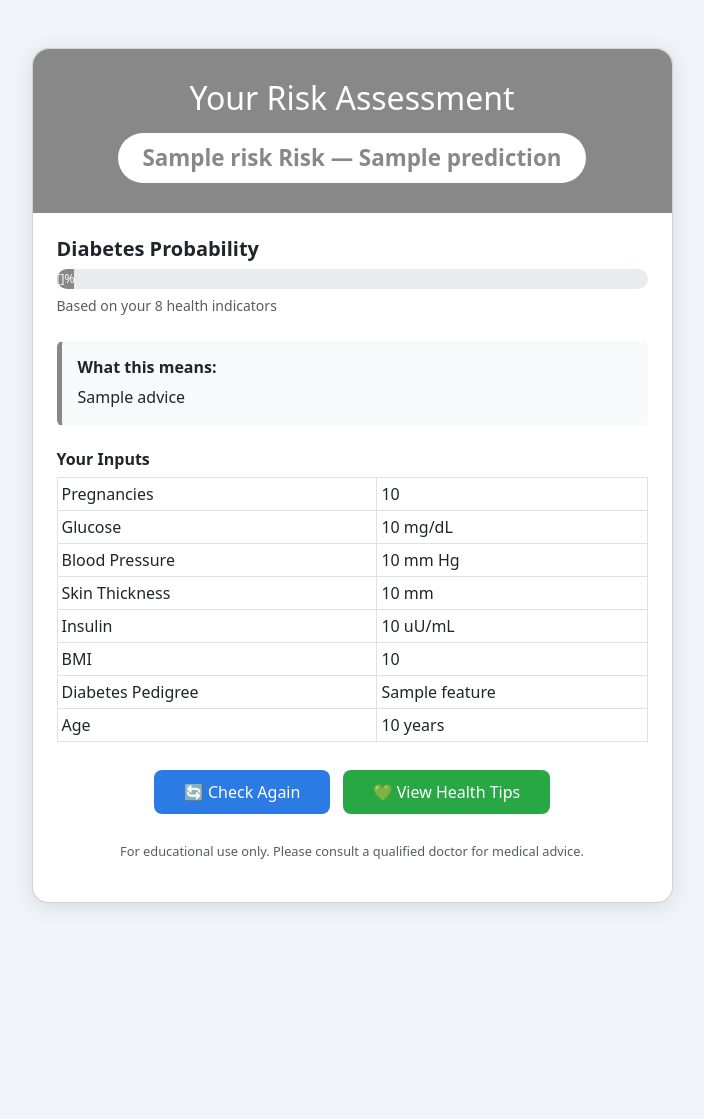
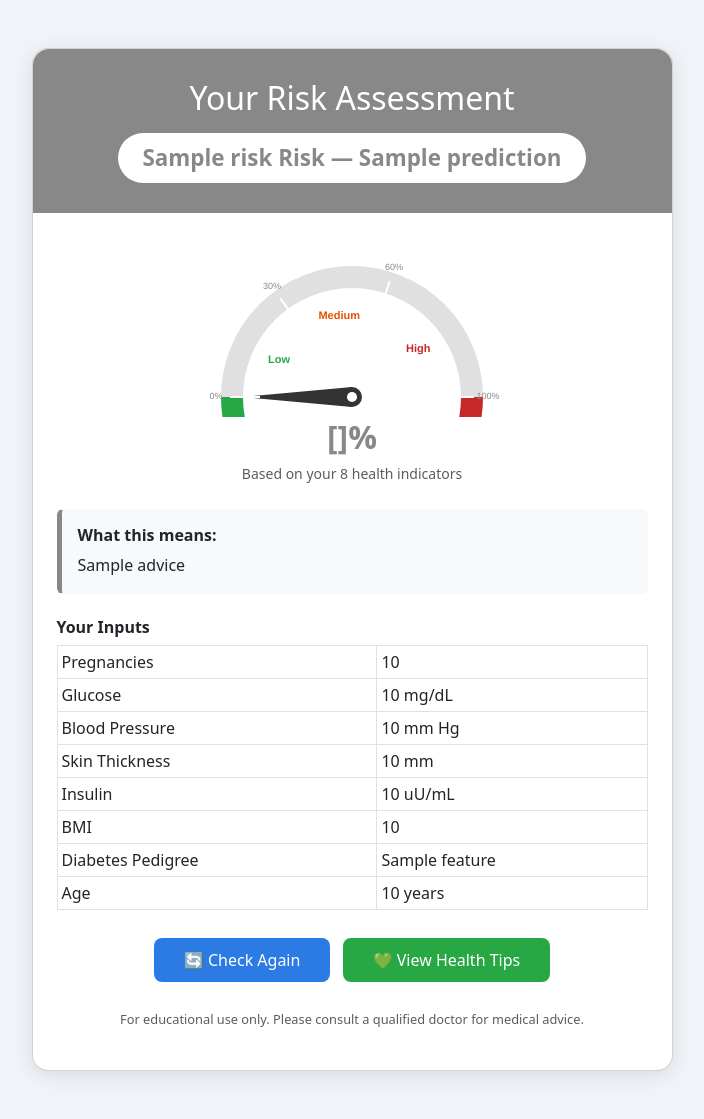
Before and after one commit to SRUSHTINRAO/diabetes-risk-app, a Flask app: template templates/result.html in a window 1280 px wide. Shown: the whole page, without its empty margins (288-992 px from the left). Before the commit the page ends 907 px from the top, so only its background shows below. Run offline with Flask 3, Linux system fonts and the light colour scheme; the template is opened without the code that fills it: most values are stand-ins (such as "Sample title", 1, 10 or a date in 2020); parts of the project's set-up code (start-up, migrations or seed data) failed here and were passed over.

Commit message:
Add risk meter gauge and fix decimal weight in BMI calculator

```diff
--- a/templates/index.html
+++ b/templates/index.html
@@ -53,7 +53,7 @@
                                 <div class="col-5">
                                     <label class="form-label" style="font-size:0.85rem;">Weight (kg)</label>
                                     <input type="number" id="weight_input" class="form-control"
-                                        placeholder="e.g. 70" min="20" max="300"
+                                        placeholder="e.g. 70.5" min="20" max="300" step="0.1"
                                         oninput="calculateBMI()">
                                 </div>
                                 <div class="col-2 d-flex align-items-end">
--- a/templates/result.html
+++ b/templates/result.html
@@ -49,15 +49,22 @@
 
                 <div class="card-body p-4">
 
-                    <!-- Probability Bar -->
-                    <h5 class="fw-bold">Diabetes Probability</h5>
-                    <div class="progress mb-1">
-                        <div class="progress-bar" role="progressbar"
-                             style="width: {{ probability }}%; background-color: {{ color }};">
-                            {{ probability }}%
+                    <!-- RISK METER GAUGE -->
+                    <div style="text-align:center; margin: 10px 0 0 0;">
+                        <canvas id="gaugeCanvas" width="300" height="170"
+                                style="max-width:100%;"></canvas>
+                        <div id="gaugeLabel" style="margin-top:-10px;">
+                            <span style="font-size:2rem; font-weight:800;
+                                         color:{{ color }};">
+                                {{ probability }}%
+                            </span>
+                            <br>
+                            <small class="text-muted">
+                                Based on your 8 health indicators
+                            </small>
                         </div>
                     </div>
-                    <small class="text-muted">Based on your 8 health indicators</small>
+                    <!-- END RISK METER GAUGE -->
 
                     <!-- Advice -->
                     <div class="alert mt-4" style="border-left: 5px solid {{ color }}; background: #f8f9fa;">
@@ -93,5 +100,131 @@
         </div>
     </div>
 </div>
+<script>
+// ── Configuration ────────────────────────────────────────
+const PROBABILITY = {{ probability }};   // 0 – 100
+const COLOR       = "{{ color }}";       // green / orange / red
+
+// ── Canvas setup ─────────────────────────────────────────
+const canvas = document.getElementById("gaugeCanvas");
+const ctx    = canvas.getContext("2d");
+const cx     = canvas.width  / 2;   // centre x
+const cy     = canvas.height - 20;  // centre y (near bottom)
+const R      = 120;                  // arc radius
+
+// ── Helpers ───────────────────────────────────────────────
+// Convert gauge percentage (0-100) to canvas angle
+// Gauge goes from 180° (left) to 0° (right) — a semicircle
+function pctToAngle(pct) {
+    return Math.PI - (pct / 100) * Math.PI;
+}
+
+function polarToXY(angle, radius) {
+    return {
+        x: cx + radius * Math.cos(angle),
+        y: cy - radius * Math.sin(angle)
+    };
+}
+
+// ── Draw background arc (grey track) ─────────────────────
+ctx.beginPath();
+ctx.arc(cx, cy, R, Math.PI, 0, false);
+ctx.lineWidth   = 22;
+ctx.strokeStyle = "#e0e0e0";
+ctx.lineCap     = "butt";
+ctx.stroke();
+
+// ── Draw coloured zone arcs ───────────────────────────────
+const zones = [
+    { from: 0,  to: 30,  color: "#28a745" },   // green
+    { from: 30, to: 60,  color: "#e65100" },   // orange
+    { from: 60, to: 100, color: "#c62828" },   // red
+];
+
+zones.forEach(z => {
+    const startAngle = pctToAngle(z.from);
+    const endAngle   = pctToAngle(z.to);
+    ctx.beginPath();
+    // arc goes clockwise from startAngle to endAngle
+    ctx.arc(cx, cy, R, startAngle, endAngle, true);
+    ctx.lineWidth   = 22;
+    ctx.strokeStyle = z.color;
+    ctx.stroke();
+});
+
+// ── Draw zone labels ──────────────────────────────────────
+const labels = [
+    { pct: 15,  text: "Low",    color: "#28a745" },
+    { pct: 45,  text: "Medium", color: "#e65100" },
+    { pct: 80,  text: "High",   color: "#c62828" },
+];
+
+labels.forEach(l => {
+    const angle = pctToAngle(l.pct);
+    const pos   = polarToXY(angle, R - 38);
+    ctx.fillStyle  = l.color;
+    ctx.font       = "bold 11px Helvetica, Arial";
+    ctx.textAlign  = "center";
+    ctx.textBaseline = "middle";
+    ctx.fillText(l.text, pos.x, pos.y);
+});
+
+// ── Draw needle ───────────────────────────────────────────
+const needleAngle = pctToAngle(PROBABILITY);
+const needleTip   = polarToXY(needleAngle, R - 10);
+const needleLeft  = polarToXY(needleAngle + Math.PI / 2, 10);
+const needleRight = polarToXY(needleAngle - Math.PI / 2, 10);
+
+ctx.beginPath();
+ctx.moveTo(needleLeft.x,  needleLeft.y);
+ctx.lineTo(needleTip.x,   needleTip.y);
+ctx.lineTo(needleRight.x, needleRight.y);
+ctx.closePath();
+ctx.fillStyle = "#333333";
+ctx.fill();
+
+// ── Draw centre pivot circle ──────────────────────────────
+ctx.beginPath();
+ctx.arc(cx, cy, 10, 0, 2 * Math.PI);
+ctx.fillStyle = "#333333";
+ctx.fill();
+
+ctx.beginPath();
+ctx.arc(cx, cy, 5, 0, 2 * Math.PI);
+ctx.fillStyle = "#ffffff";
+ctx.fill();
+
+// ── Draw tick marks at 0%, 30%, 60%, 100% ────────────────
+const ticks = [0, 30, 60, 100];
+ticks.forEach(pct => {
+    const angle  = pctToAngle(pct);
+    const inner  = polarToXY(angle, R - 28);
+    const outer  = polarToXY(angle, R + 2);
+    ctx.beginPath();
+    ctx.moveTo(inner.x, inner.y);
+    ctx.lineTo(outer.x, outer.y);
+    ctx.lineWidth   = 2;
+    ctx.strokeStyle = "#ffffff";
+    ctx.stroke();
+});
+
+// ── Draw percentage labels at tick marks ──────────────────
+const tickLabels = [
+    { pct: 0,   text: "0%"   },
+    { pct: 30,  text: "30%"  },
+    { pct: 60,  text: "60%"  },
+    { pct: 100, text: "100%" },
+];
+
+tickLabels.forEach(l => {
+    const angle = pctToAngle(l.pct);
+    const pos   = polarToXY(angle, R + 16);
+    ctx.fillStyle    = "#888888";
+    ctx.font         = "9px Helvetica, Arial";
+    ctx.textAlign    = "center";
+    ctx.textBaseline = "middle";
+    ctx.fillText(l.text, pos.x, pos.y);
+});
+</script>
 </body>
 </html>
```
